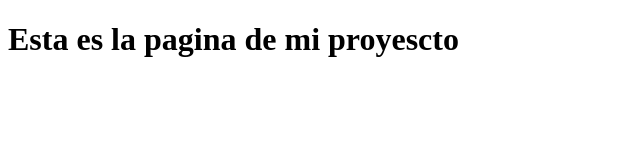
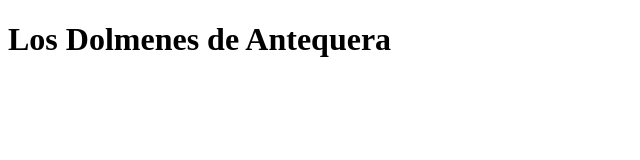
Before and after one commit to Lgarcia2812/Lgarcia2812.github.io, a plain HTML site: page index.html in a window 1280 px wide. Shown: the whole page, without its empty margins (0-640 px from the left). Drawn offline with Linux system fonts and the light colour scheme.

Commit message:
Comienzo de cabecera + planteamiento de mi pagina

```diff
--- a/index.html
+++ b/index.html
@@ -3,11 +3,25 @@
 <head>
     <meta charset="UTF-8">
     <meta http-equiv="X-UA-Compatible" content="IE=edge">
+    <meta name="keywords" content="Dolmenes, monumetos, visitas, Antequera,">
+    <meta name="Description" content="Esta página va a contener informacion sobre los Dolmenes de Antequera">
     <meta name="viewport" content="width=device-width, initial-scale=1.0">
 
+    <title> Pagina de Luis </title>
+
+    <script type="text/javascript">
+        alert("!!!!!! VAS A FLIPAR CON LOS DOLMENES !!!!!!")
+    </script>
+
 </head>
+
 <body>
-    <h1> Esta es la pagina de mi proyescto</h1>
+    <header class="titulo" border="1">
+
+        <h1> Los Dolmenes de Antequera </h1>
+
+
+    </header>
 
 </body>
 </html>
```
